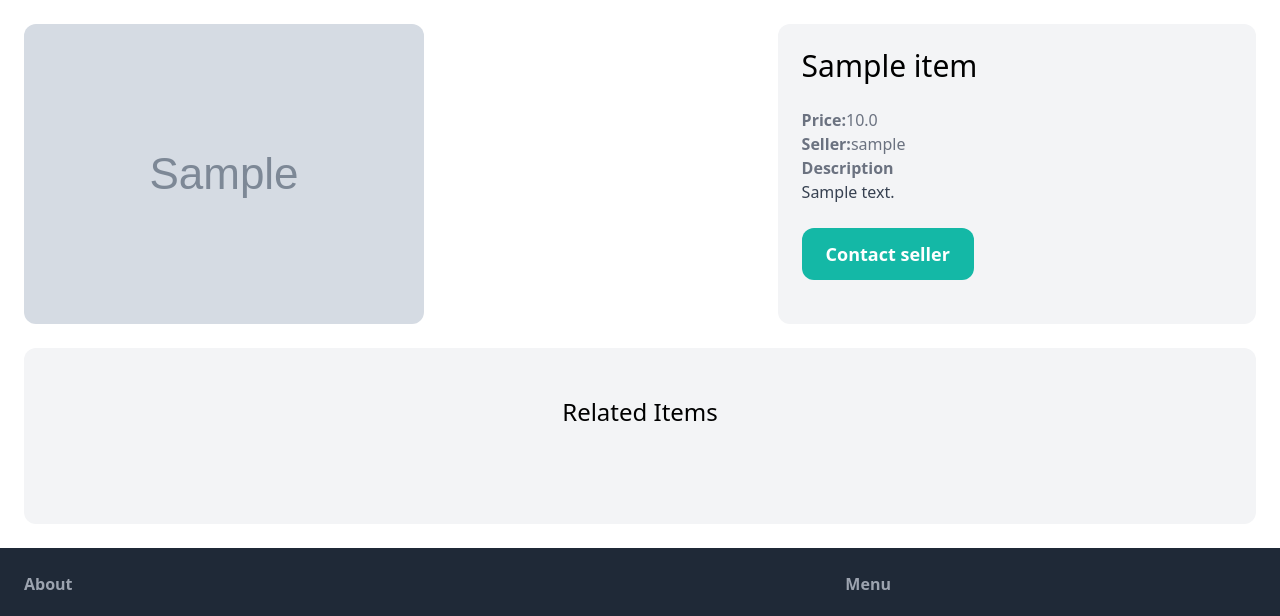
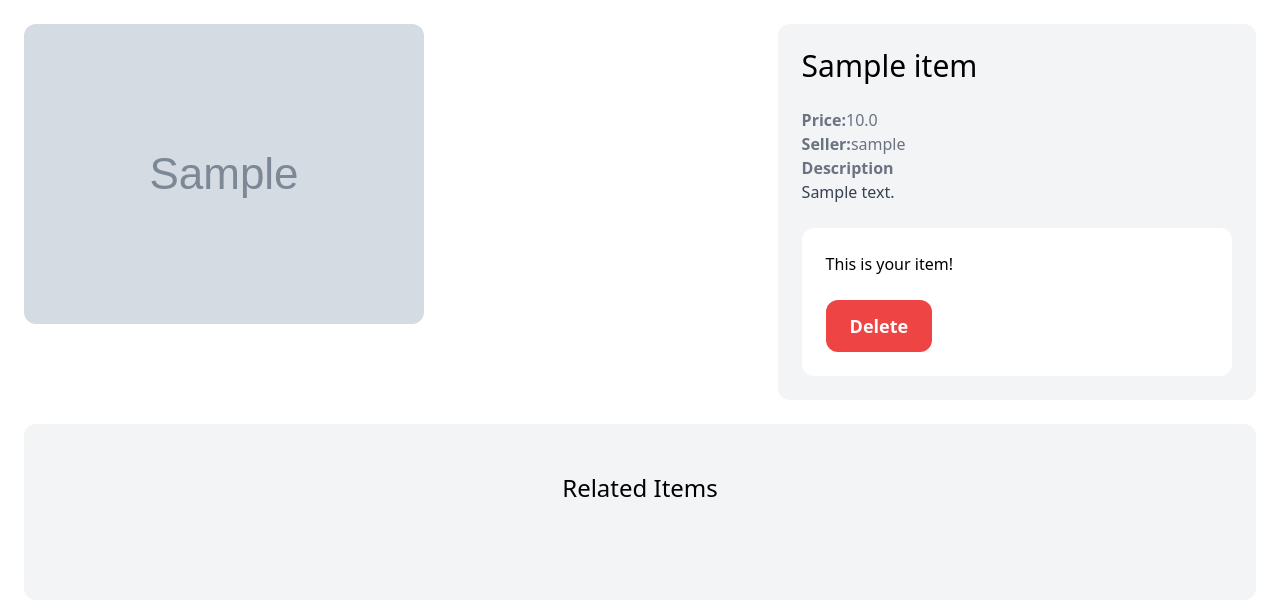
Before and after one commit to ahnanne/django-practice, a Django app: page /items/1/ in a window 1280 px wide. Shown: the part 101-717 px from the top of the page. Run offline with Django 4.2, Linux system fonts and the light colour scheme; a user stored in the database is signed in; tables that the repository leaves empty hold one stand-in row (values such as "Sample post"); grey boxes marked "Sample" are stand-in pictures; some libraries are stand-ins or nearby versions.

Commit message:
[feat] add delete button to detail page

```diff
--- a/market/item/templates/item/detail.html
+++ b/market/item/templates/item/detail.html
@@ -22,9 +22,17 @@
           {{ item.description }}
         </p>
       {% endif %}
-      <a href="#"
-         class="inline-block mt-6 px-6 py-3 text-lg font-semibold bg-teal-500 text-white rounded-xl hover:bg-teal-700">
-        Contact seller
+      {% if request.user == item.created_by %}
+        <div class="mt-6 p-6 bg-white rounded-xl">
+          <p>This is your item!</p>
+          <a href="{% url 'item:delete' item.id %}"
+             class="inline-block mt-6 px-6 py-3 text-lg font-semibold bg-red-500 text-white rounded-xl">Delete</a>
+        </div>
+      {% else %}
+        <a href="#"
+           class="inline-block mt-6 px-6 py-3 text-lg font-semibold bg-teal-500 text-white rounded-xl hover:bg-teal-700">
+          Contact seller
+        {% endif %}
       </a>
     </div>
   </div>
--- a/market/item/urls.py
+++ b/market/item/urls.py
@@ -5,10 +5,11 @@ from . import views
 app_name = 'item'  # name space for this app
 
 urlpatterns = [
+    path('new/', views.new, name='new'),
     path(
         '<int:pk>/',  # integer, primary key
         views.detail,
         name='detail'
     ),
-    path('new/', views.new, name='new')
+    path('<int:pk>/delete', views.delete, name='delete'),
 ]
--- a/market/item/views.py
+++ b/market/item/views.py
@@ -39,3 +39,11 @@ def new(request):
     return render(request, 'item/form.html', {
         'form': form
     })
+
+
+@login_required
+def delete(request, pk):
+    item = get_object_or_404(Item, pk=pk, created_by=request.user)
+    item.delete()
+
+    return redirect('dashboard:index')
```
Also changed, not shown: market/media/item_images/cake7.jpg (added).
